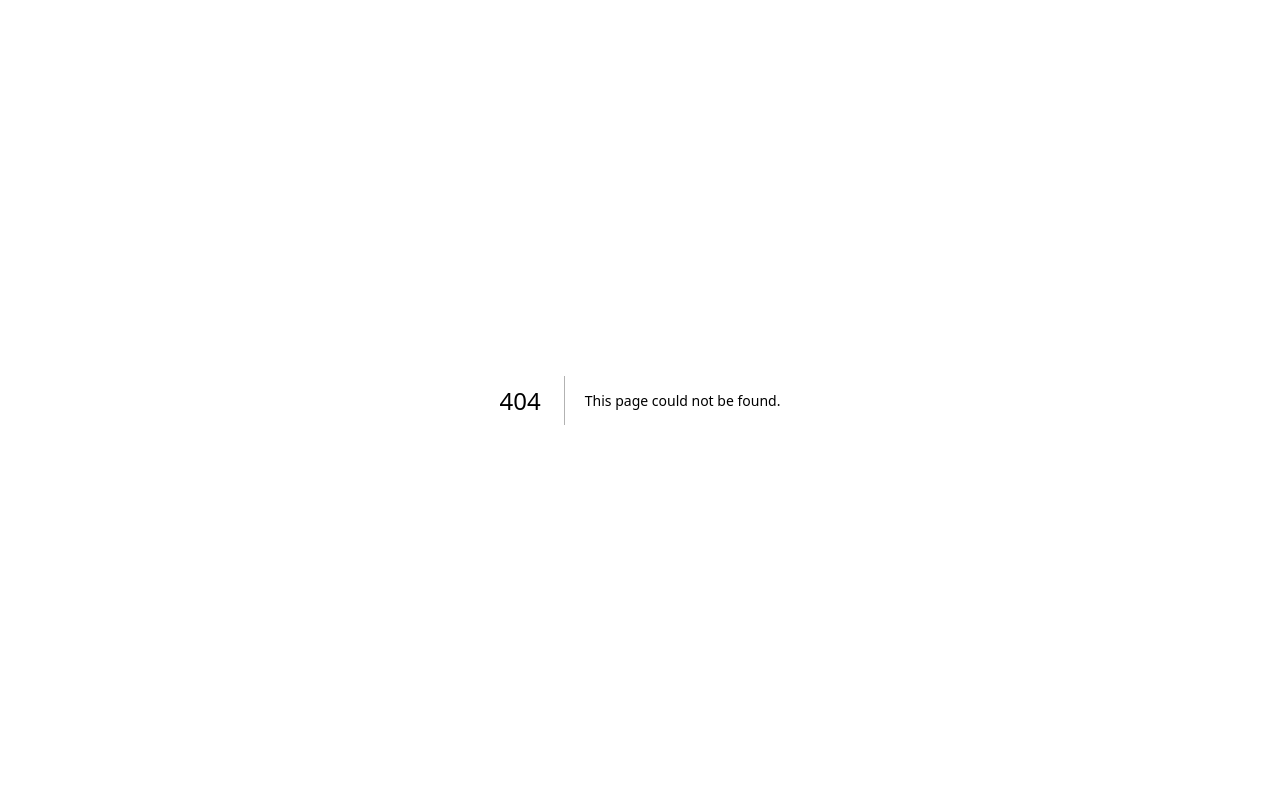
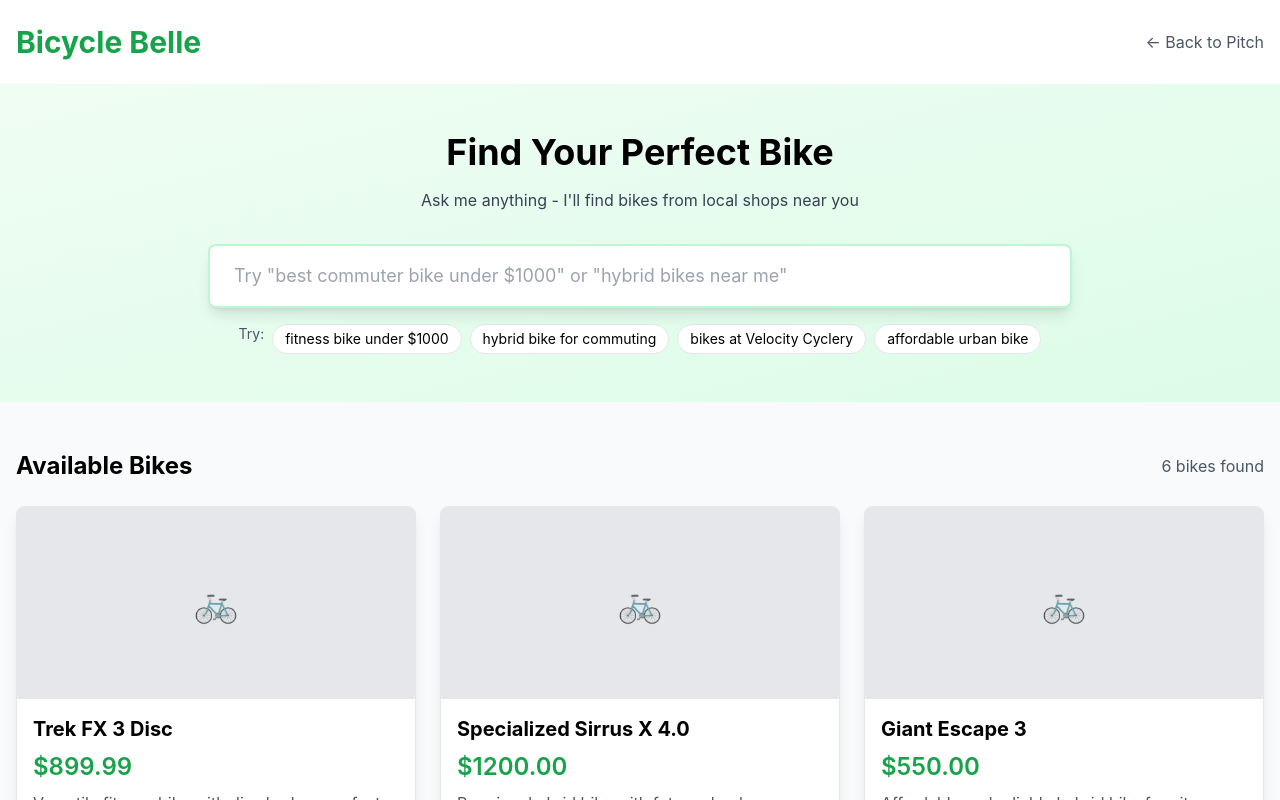
Before and after one commit to wowsuchbot/bicycle-belle, a Next.js app in the folder pitch-app/: page /demo in a window 1280 px wide. Before the commit this address had no page. Shown: the top 800 px of the page. Built offline with nearby package versions, Linux system fonts and the light colour scheme.

Commit message:
Add interactive demo page with product search

```diff
--- /dev/null
+++ b/pitch-app/src/app/demo/page.tsx
@@ -0,0 +1,153 @@
+"use client";
+
+import { useState } from "react";
+import ProductCard from "@/components/ProductCard";
+import { mockProducts, Product } from "@/data/mockProducts";
+import Link from "next/link";
+
+export default function DemoPage() {
+  const [searchQuery, setSearchQuery] = useState("");
+  const [filteredProducts, setFilteredProducts] = useState<Product[]>(mockProducts);
+  const [isSearching, setIsSearching] = useState(false);
+
+  const handleSearch = (query: string) => {
+    setSearchQuery(query);
+
+    if (!query.trim()) {
+      setFilteredProducts(mockProducts);
+      return;
+    }
+
+    setIsSearching(true);
+
+    // Simulate AI search delay
+    setTimeout(() => {
+      const lowerQuery = query.toLowerCase();
+      const filtered = mockProducts.filter(
+        (product) =>
+          product.name.toLowerCase().includes(lowerQuery) ||
+          product.description.toLowerCase().includes(lowerQuery) ||
+          product.category.toLowerCase().includes(lowerQuery) ||
+          product.shopName.toLowerCase().includes(lowerQuery)
+      );
+
+      setFilteredProducts(filtered);
+      setIsSearching(false);
+    }, 500);
+  };
+
+  const quickSearches = [
+    "fitness bike under $1000",
+    "hybrid bike for commuting",
+    "bikes at Velocity Cyclery",
+    "affordable urban bike",
+  ];
+
+  return (
+    <div className="min-h-screen bg-gray-50">
+      {/* Header */}
+      <div className="bg-white shadow-sm">
+        <div className="max-w-7xl mx-auto px-4 py-6">
+          <div className="flex justify-between items-center">
+            <h1 className="text-3xl font-bold text-green-600">Bicycle Belle</h1>
+            <Link
+              href="/"
+              className="text-gray-600 hover:text-gray-900 transition-colors"
+            >
+              ← Back to Pitch
+            </Link>
+          </div>
+        </div>
+      </div>
+
+      {/* Search Section */}
+      <div className="bg-gradient-to-br from-green-50 to-green-100 py-12">
+        <div className="max-w-4xl mx-auto px-4">
+          <h2 className="text-4xl font-bold text-center mb-4">Find Your Perfect Bike</h2>
+          <p className="text-center text-gray-700 mb-8">Ask me anything - I'll find bikes from local shops near you</p>
+
+          <div className="relative">
+            <input
+              type="text"
+              value={searchQuery}
+              onChange={(e) => handleSearch(e.target.value)}
+              placeholder='Try "best commuter bike under $1000" or "hybrid bikes near me"'
+              className="w-full px-6 py-4 text-lg rounded-lg shadow-lg border-2 border-green-200 focus:border-green-500 focus:outline-none"
+            />
+            {isSearching && (
+              <div className="absolute right-4 top-1/2 transform -translate-y-1/2">
+                <div className="animate-spin h-6 w-6 border-2 border-green-600 border-t-transparent rounded-full"></div>
+              </div>
+            )}
+          </div>
+
+          {/* Quick Searches */}
+          <div className="mt-4 flex flex-wrap gap-2 justify-center">
+            <span className="text-sm text-gray-600">Try:</span>
+            {quickSearches.map((quick) => (
+              <button
+                key={quick}
+                onClick={() => handleSearch(quick)}
+                className="text-sm px-3 py-1 bg-white rounded-full hover:bg-green-100 transition-colors border border-gray-200"
+              >
+                {quick}
+              </button>
+            ))}
+          </div>
+        </div>
+      </div>
+
+      {/* Results Section */}
+      <div className="max-w-7xl mx-auto px-4 py-12">
+        <div className="flex justify-between items-center mb-6">
+          <h3 className="text-2xl font-bold">
+            {searchQuery ? `Results for "${searchQuery}"` : "Available Bikes"}
+          </h3>
+          <span className="text-gray-600">
+            {filteredProducts.length} bike{filteredProducts.length !== 1 ? "s" : ""} found
+          </span>
+        </div>
+
+        {filteredProducts.length === 0 ? (
+          <div className="text-center py-12">
+            <p className="text-xl text-gray-600">No bikes found matching your search.</p>
+            <button
+              onClick={() => handleSearch("")}
+              className="mt-4 text-green-600 hover:text-green-700 font-semibold"
+            >
+              Clear search
+            </button>
+          </div>
+        ) : (
+          <div className="grid grid-cols-1 md:grid-cols-2 lg:grid-cols-3 gap-6">
+            {filteredProducts.map((product) => (
+              <ProductCard
+                key={product.id}
+                name={product.name}
+                price={product.price}
+                description={product.description}
+                shopName={product.shopName}
+                distance={product.distance}
+              />
+            ))}
+          </div>
+        )}
+      </div>
+
+      {/* Demo Info */}
+      <div className="bg-green-600 text-white py-8">
+        <div className="max-w-4xl mx-auto px-4 text-center">
+          <h3 className="text-2xl font-bold mb-4">This is a Demo</h3>
+          <p className="mb-4">
+            In production, this would connect to real Lightspeed POS data from local bike shops,
+            providing live inventory, pricing, and availability.
+          </p>
+          <p className="text-green-100">
+            The AI would understand complex queries like "lightweight bike for hilly commutes under $800"
+            and match them to the perfect products.
+          </p>
+        </div>
+      </div>
+    </div>
+  );
+}
```
